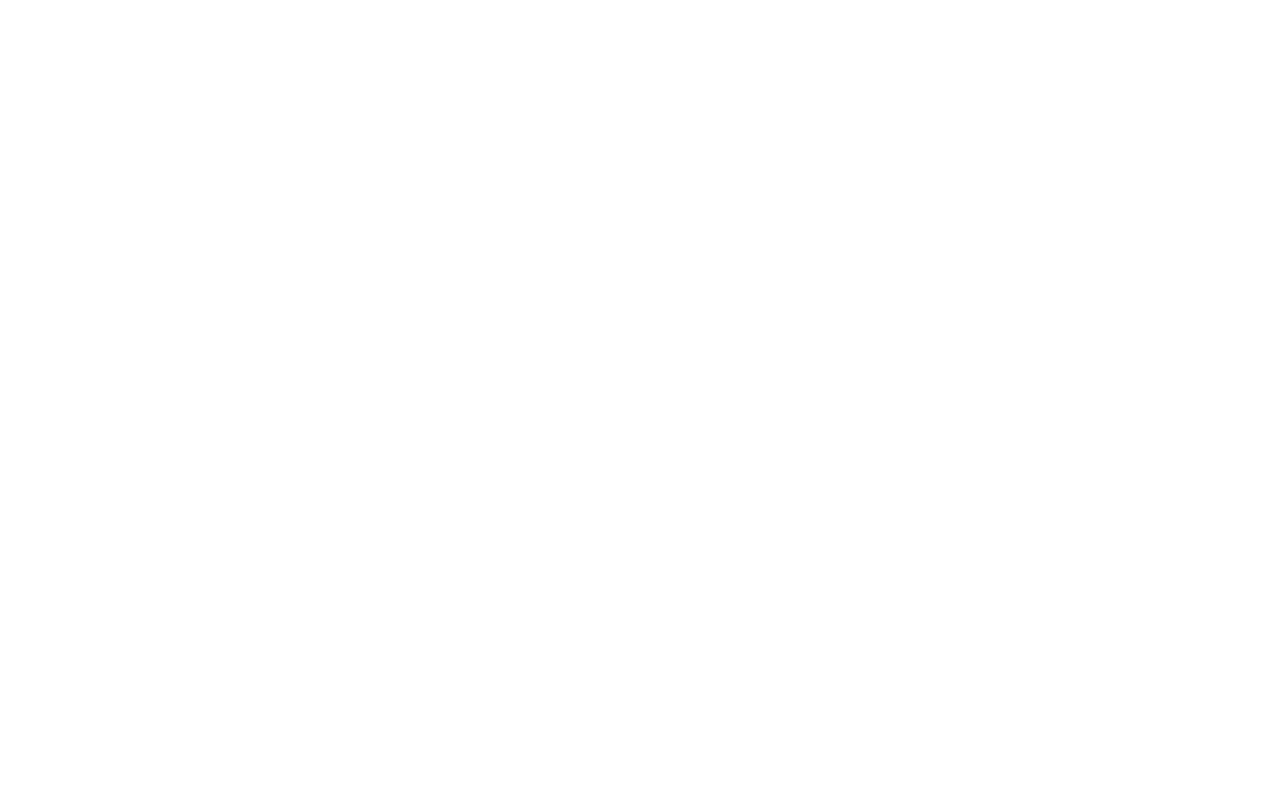
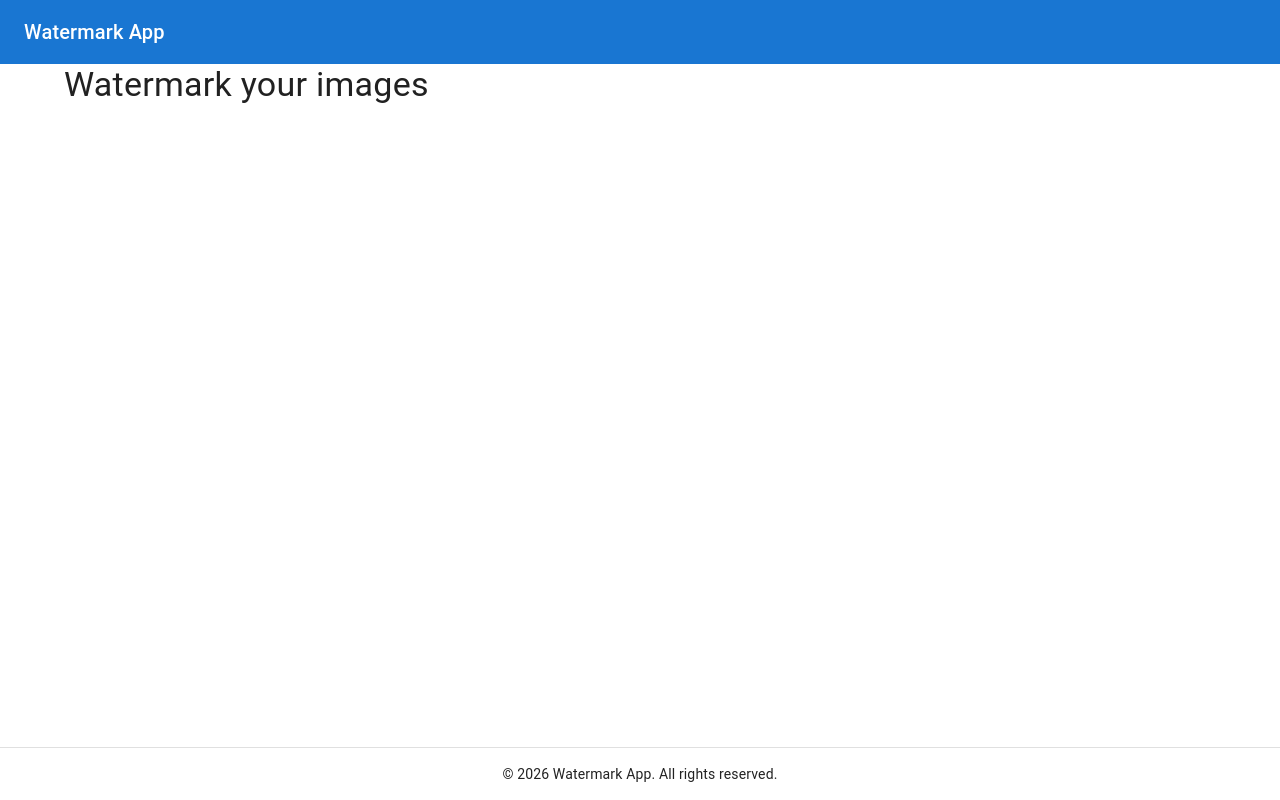
Before and after one commit to stanimirzarkov/watermark-app, a React (Vite) app: page / in a window 1280 px wide. Built offline with nearby package versions, Linux system fonts and the light colour scheme.

Commit message:
feat: add application shell

```diff
--- a/src/app/App.tsx
+++ b/src/app/App.tsx
@@ -1,3 +1,25 @@
+import { Box } from '@mui/material';
+
+import { AppFooter } from '@/components/common/AppFooter';
+import { AppHeader } from '@/components/common/AppHeader';
+import { HomePage } from '@/pages/HomePage';
+
 export function App() {
-  return null;
+  return (
+    <Box
+      sx={{
+        minHeight: '100vh',
+        display: 'flex',
+        flexDirection: 'column',
+      }}
+    >
+      <AppHeader />
+
+      <Box component="main" sx={{ flex: 1 }}>
+        <HomePage />
+      </Box>
+
+      <AppFooter />
+    </Box>
+  );
 }
--- /dev/null
+++ b/src/components/common/AppFooter.tsx
@@ -0,0 +1,24 @@
+import { Box, Container, Typography } from '@mui/material';
+
+export function AppFooter() {
+  return (
+    <Box
+      component="footer"
+      sx={{
+        py: 2,
+        borderTop: 1,
+        borderColor: 'divider',
+      }}
+    >
+      <Container maxWidth="lg">
+        <Typography
+          variant="body2"
+          color="text.secondary"
+          align="center"
+        >
+          © 2026 Watermark App. All rights reserved.
+        </Typography>
+      </Container>
+    </Box>
+  );
+}
--- /dev/null
+++ b/src/components/common/AppHeader.tsx
@@ -0,0 +1,15 @@
+import { AppBar, Box, Toolbar, Typography } from '@mui/material';
+
+export function AppHeader() {
+  return (
+    <AppBar position="static" elevation={0}>
+      <Toolbar>
+        <Box sx={{ flexGrow: 1 }}>
+          <Typography variant="h6" component="div">
+            Watermark App
+          </Typography>
+        </Box>
+      </Toolbar>
+    </AppBar>
+  );
+}
--- /dev/null
+++ b/src/pages/HomePage.tsx
@@ -0,0 +1,11 @@
+import { Container, Typography } from '@mui/material';
+
+export function HomePage() {
+  return (
+    <Container maxWidth="lg">
+      <Typography variant="h4" component="h1">
+        Watermark your images
+      </Typography>
+    </Container>
+  );
+}
--- a/tsconfig.app.json
+++ b/tsconfig.app.json
@@ -15,7 +15,10 @@
     "resolveJsonModule": true,
     "isolatedModules": true,
     "noEmit": true,
-    "jsx": "react-jsx"
+    "jsx": "react-jsx",
+    "paths": {
+      "@/*": ["./src/*"]
+    }
   },
   "include": ["src"]
 }
--- a/vite.config.ts
+++ b/vite.config.ts
@@ -1,6 +1,12 @@
 import { defineConfig } from 'vite';
 import react from '@vitejs/plugin-react';
+import path from 'node:path';
 
 export default defineConfig({
   plugins: [react()],
+  resolve: {
+    alias: {
+      '@': path.resolve(__dirname, './src'),
+    },
+  },
 });
```
